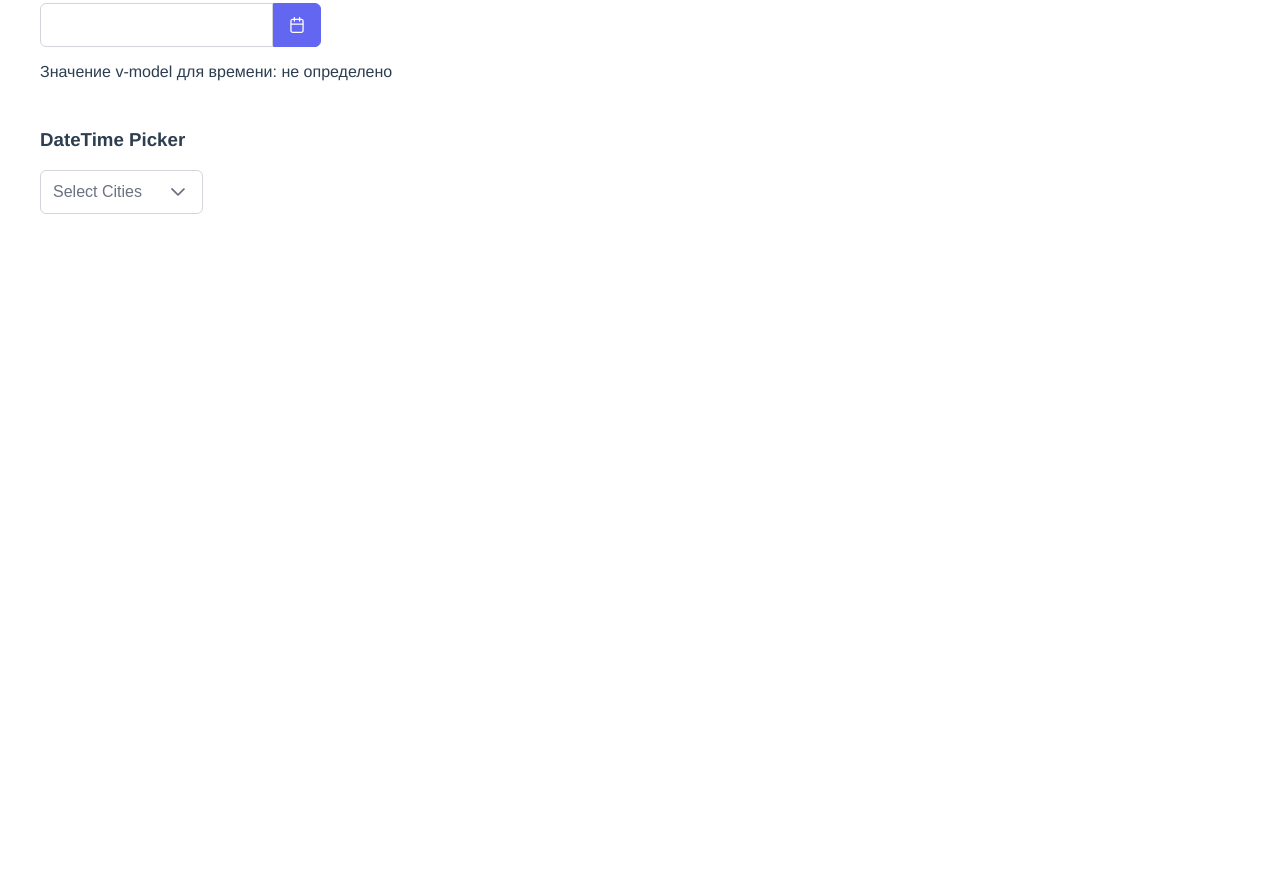
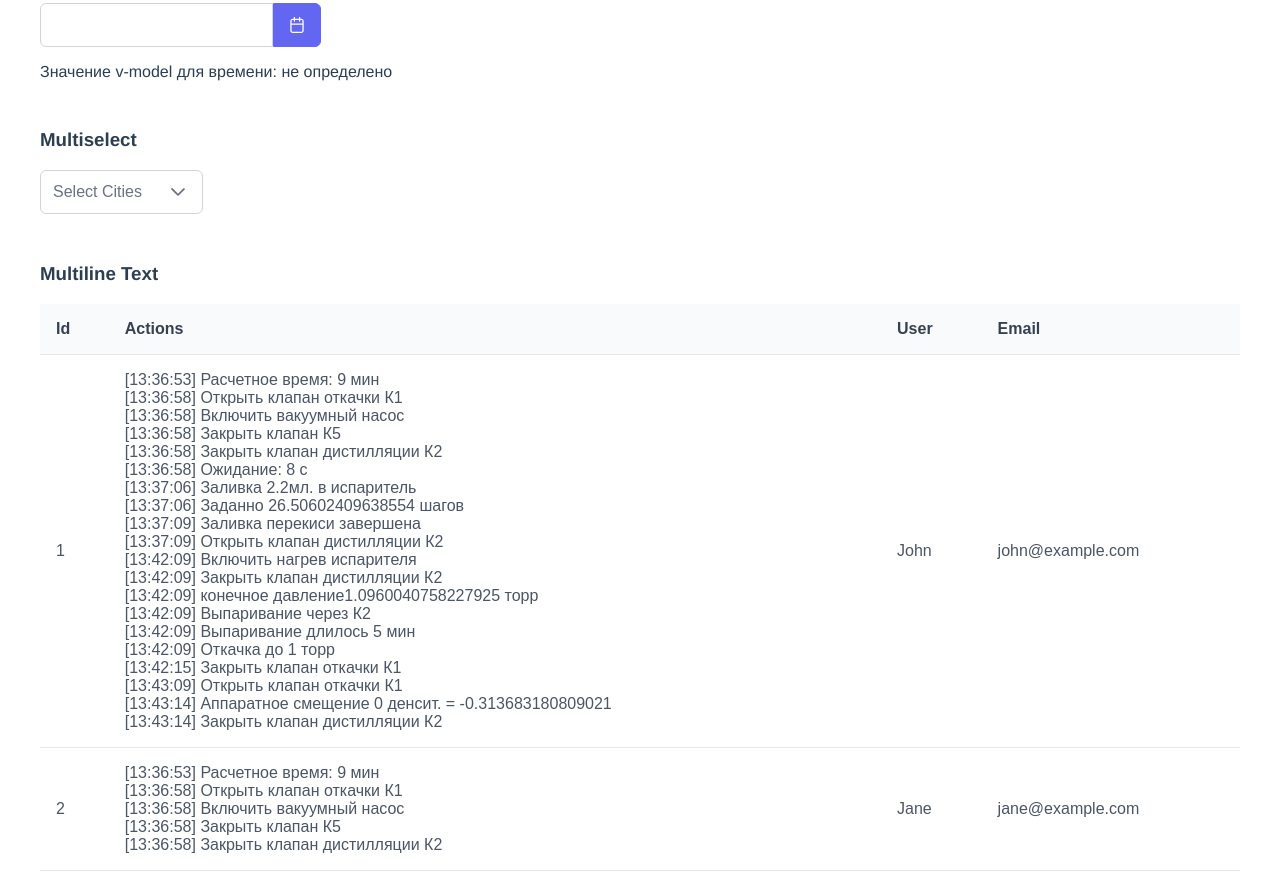
Before and after one commit to Decronus/etcons-test-task, a Vue app: page / in a window 1280 px wide. Shown: the part 320-1199 px from the top of the page. Before the commit the page ends 800 px from the top, so only its background shows below. Built offline with nearby package versions, Linux system fonts and the light colour scheme; a web font is replaced by a local one.

Commit message:
multiline text

```diff
--- a/src/App.vue
+++ b/src/App.vue
@@ -3,16 +3,18 @@
     <link-field />
     <date-time-picker />
     <multi-select />
+    <multiline-text />
 </template>
 
 <script>
 import LinkField from "./components/LinkField.vue";
 import DateTimePicker from "./components/DateTimePicker.vue";
 import MultiSelect from "./components/MultiSelect.vue";
+import MultilineText from "./components/MultilineText.vue";
 
 export default {
     name: "App",
-    components: { LinkField, DateTimePicker, MultiSelect },
+    components: { LinkField, DateTimePicker, MultiSelect, MultilineText },
 };
 </script>
 
--- a/src/components/MultiSelect.vue
+++ b/src/components/MultiSelect.vue
@@ -1,6 +1,6 @@
 <template>
     <div class="multiselect-wrap">
-        <h3>DateTime Picker</h3>
+        <h3>Multiselect</h3>
 
         <div class="multiselect-content">
             <div class="multiselect-content-group">
@@ -43,12 +43,6 @@ export default {
             this.selectedCities = [];
         },
     },
-
-    watch: {
-        selectedCities() {
-            console.log(this.selectedCities);
-        },
-    },
 };
 </script>
 
--- /dev/null
+++ b/src/components/MultilineText.vue
@@ -0,0 +1,84 @@
+<template>
+    <div class="multiline-text-wrap">
+        <h3>Multiline Text</h3>
+
+        <!-- <div class="multiple-text-content"> -->
+        <!-- <div class="multiple-text-content-group"> -->
+        <DataTable :value="users" tableStyle="min-width: 50rem">
+            <Column field="id" header="Id"></Column>
+            <Column field="actions" header="Actions" style="white-space: pre-line">
+                <template #body="{ data }"> {{ arrayToMultilineText(data.actions) }} </template>
+            </Column>
+            <Column field="user" header="User"></Column>
+            <Column field="email" header="Email"></Column>
+        </DataTable>
+
+        <!-- </div> -->
+        <!-- </div> -->
+    </div>
+</template>
+
+<script>
+import DataTable from "primevue/datatable";
+import Column from "primevue/column";
+
+export default {
+    name: "multiline-text",
+    components: { DataTable, Column },
+
+    data() {
+        return {
+            users: [
+                {
+                    id: 1,
+                    actions: [
+                        "[13:36:53] Расчетное время: 9 мин",
+                        "[13:36:58] Открыть клапан откачки К1",
+                        "[13:36:58] Включить вакуумный насос",
+                        "[13:36:58] Закрыть клапан К5",
+                        "[13:36:58] Закрыть клапан дистилляции К2",
+                        "[13:36:58] Ожидание: 8 с",
+                        "[13:37:06] Заливка 2.2мл. в испаритель",
+                        "[13:37:06] Заданно 26.50602409638554 шагов",
+                        "[13:37:09] Заливка перекиси завершена",
+                        "[13:37:09] Открыть клапан дистилляции К2",
+                        "[13:42:09] Включить нагрев испарителя",
+                        "[13:42:09] Закрыть клапан дистилляции К2",
+                        "[13:42:09] конечное давление1.0960040758227925 торр",
+                        "[13:42:09] Выпаривание через К2",
+                        "[13:42:09] Выпаривание длилось 5 мин",
+                        "[13:42:09] Откачка до 1 торр",
+                        "[13:42:15] Закрыть клапан откачки К1",
+                        "[13:43:09] Открыть клапан откачки К1",
+                        "[13:43:14] Аппаратное смещение 0 денсит. = -0.313683180809021",
+                        "[13:43:14] Закрыть клапан дистилляции К2",
+                    ],
+                    user: "John",
+                    email: "john@example.com",
+                },
+                {
+                    id: 2,
+                    actions: [
+                        "[13:36:53] Расчетное время: 9 мин",
+                        "[13:36:58] Открыть клапан откачки К1",
+                        "[13:36:58] Включить вакуумный насос",
+                        "[13:36:58] Закрыть клапан К5",
+                        "[13:36:58] Закрыть клапан дистилляции К2",
+                    ],
+                    user: "Jane",
+                    email: "jane@example.com",
+                },
+            ],
+        };
+    },
+
+    methods: {
+        arrayToMultilineText(array) {
+            const string = array.join("\n");
+            return string;
+        },
+    },
+};
+</script>
+
+<style></style>
```
